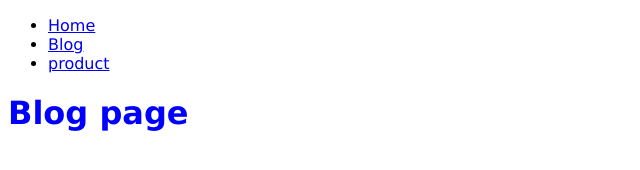
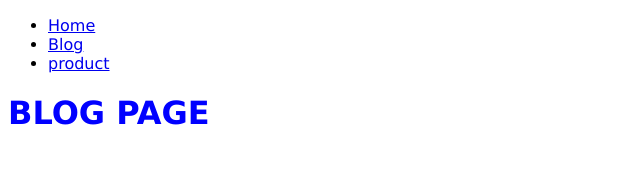
Before and after one commit to danieltircob/gatsby-udemy-tutorial-section2-helloWorld, a Gatsby site: page /blog in a window 1280 px wide. Shown: the whole page, without its empty margins (0-640 px from the left). Built offline with nearby package versions, Linux system fonts and the light colour scheme; Gatsby itself is replaced by a stand-in of ours.

Commit message:
added modules css

```diff
--- a/src/components/blog.css
+++ /dev/null
@@ -1,3 +0,0 @@
-h1 {
-  color: blue;
-}
--- /dev/null
+++ b/src/components/blog.module.css
@@ -0,0 +1,4 @@
+.title {
+  color: blue;
+  text-transform: uppercase;
+}
--- a/src/components/layout.css
+++ b/src/components/layout.css
@@ -2,6 +2,6 @@ body {
   font-family: Verdana, Geneva, Tahoma, sans-serif;
 }
 
-h1 {
+.title {
   color: red;
 }
--- a/src/pages/blog.js
+++ b/src/pages/blog.js
@@ -1,12 +1,12 @@
 import React, { Component } from "react"
 import Layout from "../components/Layout"
-import "../components/blog.css"
+import style from "../components/blog.module.css"
 
 export default class blog extends Component {
   render() {
     return (
       <Layout>
-        <h1 className="blog-title">Blog page</h1>
+        <h1 className={style.title}>Blog page</h1>
       </Layout>
     )
   }
--- a/src/pages/index.js
+++ b/src/pages/index.js
@@ -3,6 +3,6 @@ import Layout from "../components/Layout"
 
 export default () => (
   <Layout>
-    <h1>this is our page</h1>
+    <h1 className="title">this is our page</h1>
   </Layout>
 )
```
Also changed, not shown: src/components/layout.module.css (deleted).
